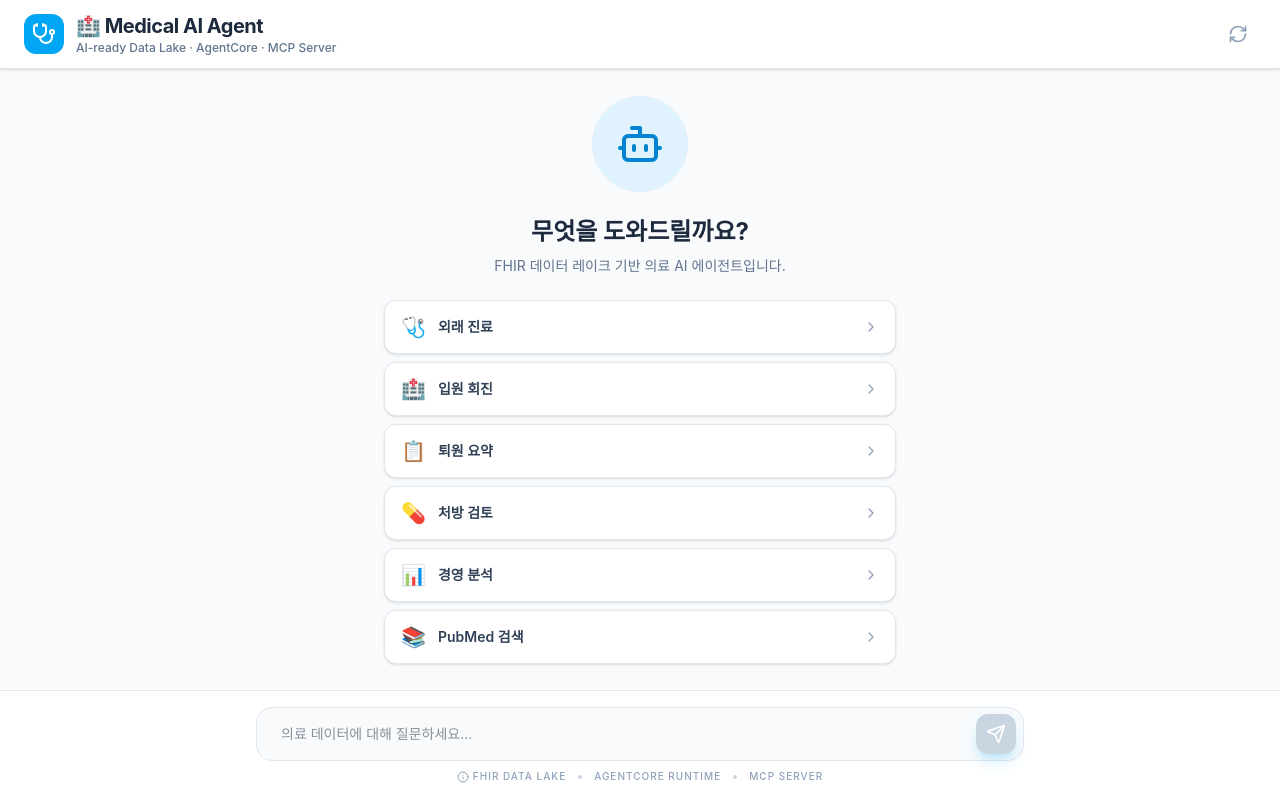
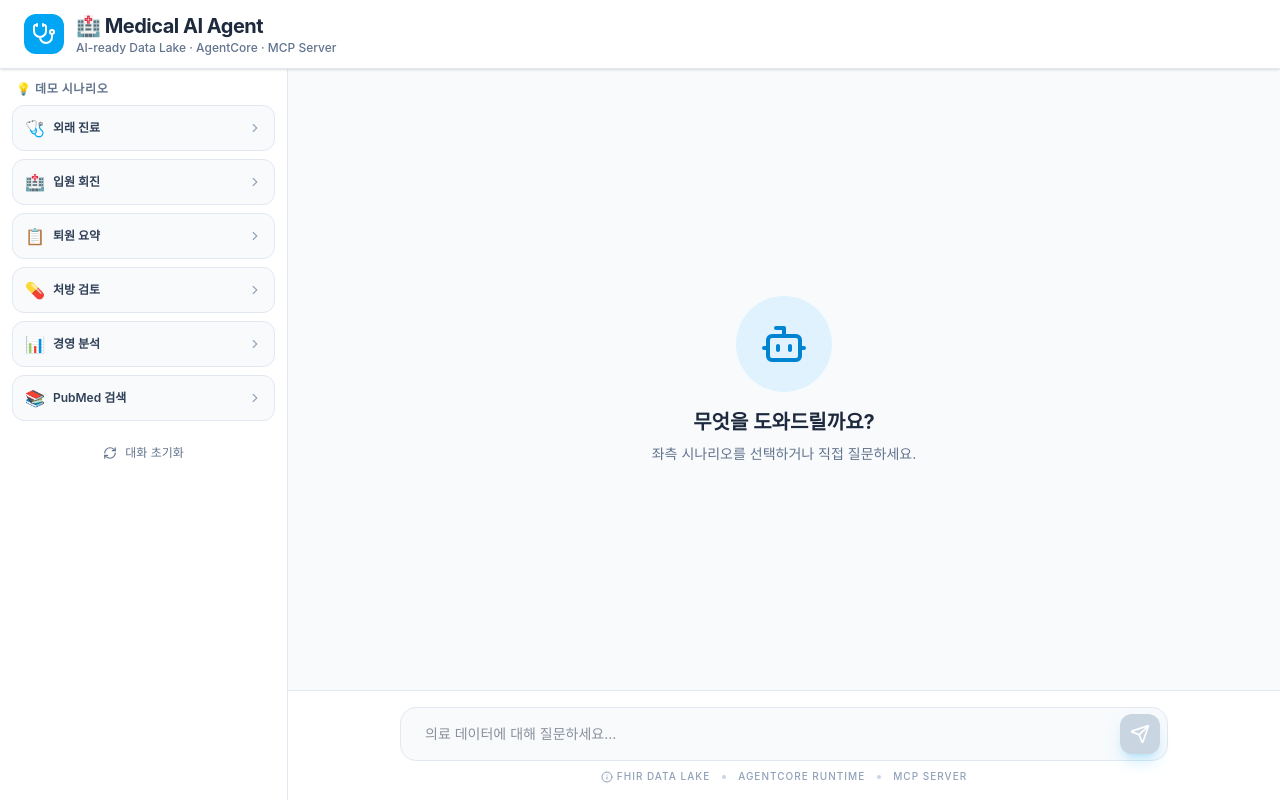
Before and after one commit to amazon-yw/building-medical-agent-from-ai-ready-datalake, a React (Vite) app in the folder react_agent/: page / in a window 1280 px wide. Built offline with nearby package versions, Linux system fonts and the light colour scheme.

Commit message:
react app updated

```diff
--- a/react_agent/src/App.tsx
+++ b/react_agent/src/App.tsx
@@ -189,37 +189,22 @@ export default function App() {
             <p className="text-[10px] md:text-xs text-slate-500 font-medium">AI-ready Data Lake · AgentCore · MCP Server</p>
           </div>
         </div>
-        <button
-          onClick={() => { setMessages([]); setCurrentTools([]); }}
-          className="text-slate-400 hover:text-sky-500 transition-colors p-2 hover:bg-sky-50 rounded-full"
-          title="대화 초기화"
-        >
-          <RefreshCw className="w-5 h-5" />
-        </button>
       </header>
 
-      {/* Chat Area */}
-      <main ref={scrollRef} className="flex-1 overflow-y-auto p-4 md:p-6 space-y-4 scroll-smooth">
-        {messages.length === 0 && (
-          <div className="h-full flex flex-col items-center justify-center text-center space-y-6 max-w-lg mx-auto">
-            <div className="bg-sky-100 p-6 rounded-full">
-              <Bot className="w-12 h-12 text-sky-600" />
-            </div>
-            <div className="space-y-2">
-              <h2 className="text-xl md:text-2xl font-bold text-slate-800">무엇을 도와드릴까요?</h2>
-              <p className="text-slate-500 text-sm">FHIR 데이터 레이크 기반 의료 AI 에이전트입니다.</p>
-            </div>
-            {/* Scenario cards with expandable questions */}
-            <div className="w-full space-y-2">
+      {/* Body: Sidebar + Chat */}
+      <div className="flex flex-1 overflow-hidden">
+        {/* Left Sidebar — Scenarios */}
+        <aside className="w-72 flex-shrink-0 border-r border-slate-200 bg-white overflow-y-auto p-3 space-y-2">
+          <h3 className="text-xs font-bold text-slate-500 uppercase tracking-wider px-1 mb-2">💡 데모 시나리오</h3>
           {SCENARIOS.map((s, i) => (
-                <div key={i} className="bg-white border border-slate-200 rounded-xl overflow-hidden shadow-sm">
+            <div key={i} className="bg-slate-50 border border-slate-200 rounded-xl overflow-hidden">
               <button
                 onClick={() => setExpandedScenario(expandedScenario === i ? null : i)}
-                    className="w-full flex items-center gap-3 px-4 py-3 hover:bg-sky-50 transition-colors text-left"
+                className="w-full flex items-center gap-2 px-3 py-2.5 hover:bg-sky-50 transition-colors text-left"
               >
-                    <span className="text-xl">{s.icon}</span>
-                    <span className="font-semibold text-slate-700 text-sm flex-1">{s.label}</span>
-                    {expandedScenario === i ? <ChevronDown className="w-4 h-4 text-slate-400" /> : <ChevronRight className="w-4 h-4 text-slate-400" />}
+                <span className="text-base">{s.icon}</span>
+                <span className="font-semibold text-slate-700 text-xs flex-1">{s.label}</span>
+                {expandedScenario === i ? <ChevronDown className="w-3.5 h-3.5 text-slate-400" /> : <ChevronRight className="w-3.5 h-3.5 text-slate-400" />}
               </button>
               <AnimatePresence>
                 {expandedScenario === i && (
@@ -229,12 +214,12 @@ export default function App() {
                     exit={{ height: 0, opacity: 0 }}
                     className="overflow-hidden"
                   >
-                        <div className="px-4 pb-3 space-y-1.5 border-t border-slate-100 pt-2">
+                    <div className="px-3 pb-2.5 space-y-1 border-t border-slate-100 pt-1.5">
                       {s.questions.map((q, qi) => (
                         <button
                           key={qi}
                           onClick={() => handleSend(q)}
-                              className="w-full text-left px-3 py-2 bg-slate-50 hover:bg-sky-50 hover:border-sky-300 border border-slate-200 rounded-lg text-xs text-slate-600 transition-all"
+                          className="w-full text-left px-2.5 py-1.5 bg-white hover:bg-sky-50 hover:border-sky-300 border border-slate-200 rounded-lg text-[11px] text-slate-600 transition-all leading-snug"
                         >
                           {q}
                         </button>
@@ -245,6 +230,27 @@ export default function App() {
               </AnimatePresence>
             </div>
           ))}
+          <div className="pt-2">
+            <button
+              onClick={() => { setMessages([]); setCurrentTools([]); setExpandedScenario(null); }}
+              className="w-full flex items-center justify-center gap-2 px-3 py-2 text-xs text-slate-500 hover:text-sky-600 hover:bg-sky-50 rounded-lg transition-colors"
+            >
+              <RefreshCw className="w-3.5 h-3.5" /> 대화 초기화
+            </button>
+          </div>
+        </aside>
+
+        {/* Right: Chat Area */}
+        <div className="flex-1 flex flex-col overflow-hidden">
+      <main ref={scrollRef} className="flex-1 overflow-y-auto p-4 md:p-6 space-y-4 scroll-smooth">
+        {messages.length === 0 && (
+          <div className="h-full flex flex-col items-center justify-center text-center space-y-4 max-w-md mx-auto">
+            <div className="bg-sky-100 p-6 rounded-full">
+              <Bot className="w-12 h-12 text-sky-600" />
+            </div>
+            <div className="space-y-2">
+              <h2 className="text-xl font-bold text-slate-800">무엇을 도와드릴까요?</h2>
+              <p className="text-slate-500 text-sm">좌측 시나리오를 선택하거나 직접 질문하세요.</p>
             </div>
           </div>
         )}
@@ -310,49 +316,6 @@ export default function App() {
 
       {/* Input */}
       <footer className="bg-white border-t border-slate-200 p-3 md:p-4">
-        {/* Scenario quick buttons - always visible */}
-        {messages.length > 0 && (
-          <div className="max-w-3xl mx-auto mb-2">
-            <div className="flex gap-1.5 overflow-x-auto pb-1 scrollbar-hide">
-              {SCENARIOS.map((s, i) => (
-                <button
-                  key={i}
-                  onClick={() => setExpandedScenario(expandedScenario === i ? null : i)}
-                  className={cn(
-                    "flex-shrink-0 px-3 py-1.5 rounded-full text-xs border transition-colors",
-                    expandedScenario === i
-                      ? "bg-sky-100 border-sky-300 text-sky-700"
-                      : "bg-slate-50 border-slate-200 text-slate-600 hover:bg-sky-50 hover:border-sky-200"
-                  )}
-                >
-                  {s.icon} {s.label}
-                </button>
-              ))}
-            </div>
-            <AnimatePresence>
-              {expandedScenario !== null && (
-                <motion.div
-                  initial={{ height: 0, opacity: 0 }}
-                  animate={{ height: 'auto', opacity: 1 }}
-                  exit={{ height: 0, opacity: 0 }}
-                  className="overflow-hidden"
-                >
-                  <div className="flex flex-wrap gap-1.5 pt-2">
-                    {SCENARIOS[expandedScenario].questions.map((q, qi) => (
-                      <button
-                        key={qi}
-                        onClick={() => { handleSend(q); setExpandedScenario(null); }}
-                        className="text-left px-3 py-1.5 bg-slate-50 hover:bg-sky-50 border border-slate-200 hover:border-sky-300 rounded-lg text-[11px] text-slate-600 transition-all"
-                      >
-                        {q.length > 40 ? q.substring(0, 40) + '...' : q}
-                      </button>
-                    ))}
-                  </div>
-                </motion.div>
-              )}
-            </AnimatePresence>
-          </div>
-        )}
         <form onSubmit={(e) => { e.preventDefault(); handleSend(); }} className="max-w-3xl mx-auto relative">
           <input
             type="text"
@@ -378,6 +341,8 @@ export default function App() {
           <span>MCP SERVER</span>
         </div>
       </footer>
+      </div>{/* end chat column */}
+      </div>{/* end body flex */}
     </div>
   );
 }
```
Lines whose indentation alone changed are shown as unchanged.
